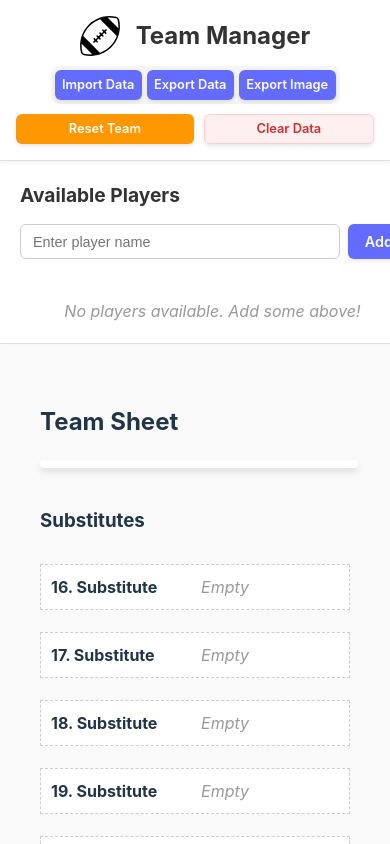
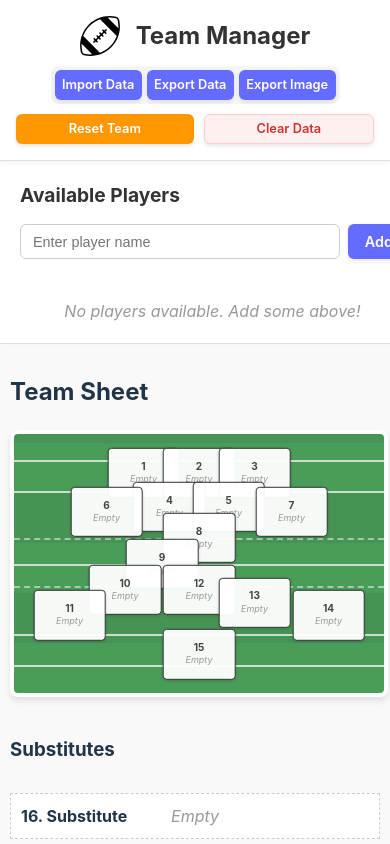
Before and after one commit to Rory80Hz/team-manager, a React (Vite) app: page /team/1 in a window 390 px wide. Built offline with nearby package versions, Linux system fonts and the light colour scheme.

Commit message:
More attempts to fix mobile

```diff
--- a/src/App.css
+++ b/src/App.css
@@ -76,13 +76,17 @@
 .team-sheet-wrapper {
   flex: 1;
   overflow-y: auto;
-  padding: 20px;
+  padding: 10px; /* Reduced padding for mobile */
 }
 
 /* Responsive adjustments */
 @media (max-width: 768px) {
   .main-content {
     flex-direction: column;
+  }
+
+  .team-sheet-wrapper {
+    padding: 10px;
   }
 
   .app-header {
--- a/src/components/TeamSheet.css
+++ b/src/components/TeamSheet.css
@@ -1,10 +1,7 @@
 .team-sheet-container {
-  flex: 1;
-  padding: 20px;
   display: flex;
   flex-direction: column;
-  height: 100%;
-  overflow-y: auto;
+  width: 100%;
 }
 
 .pitch-container {
```
